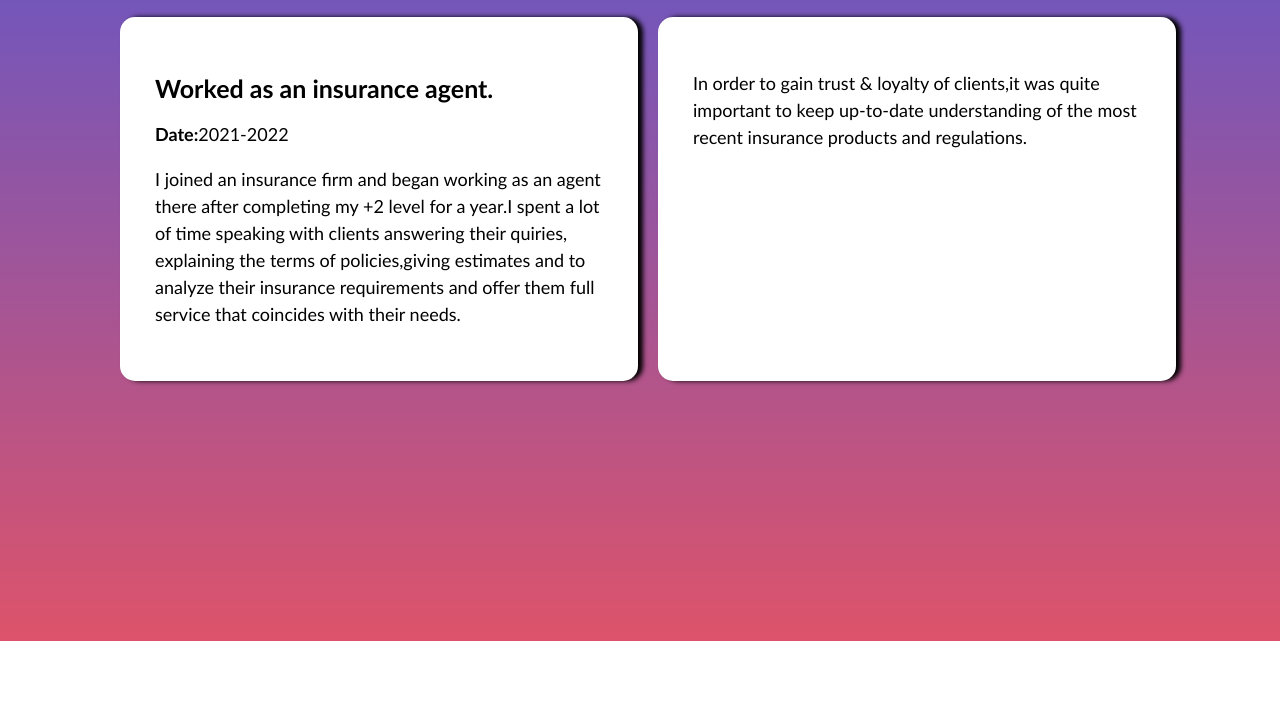
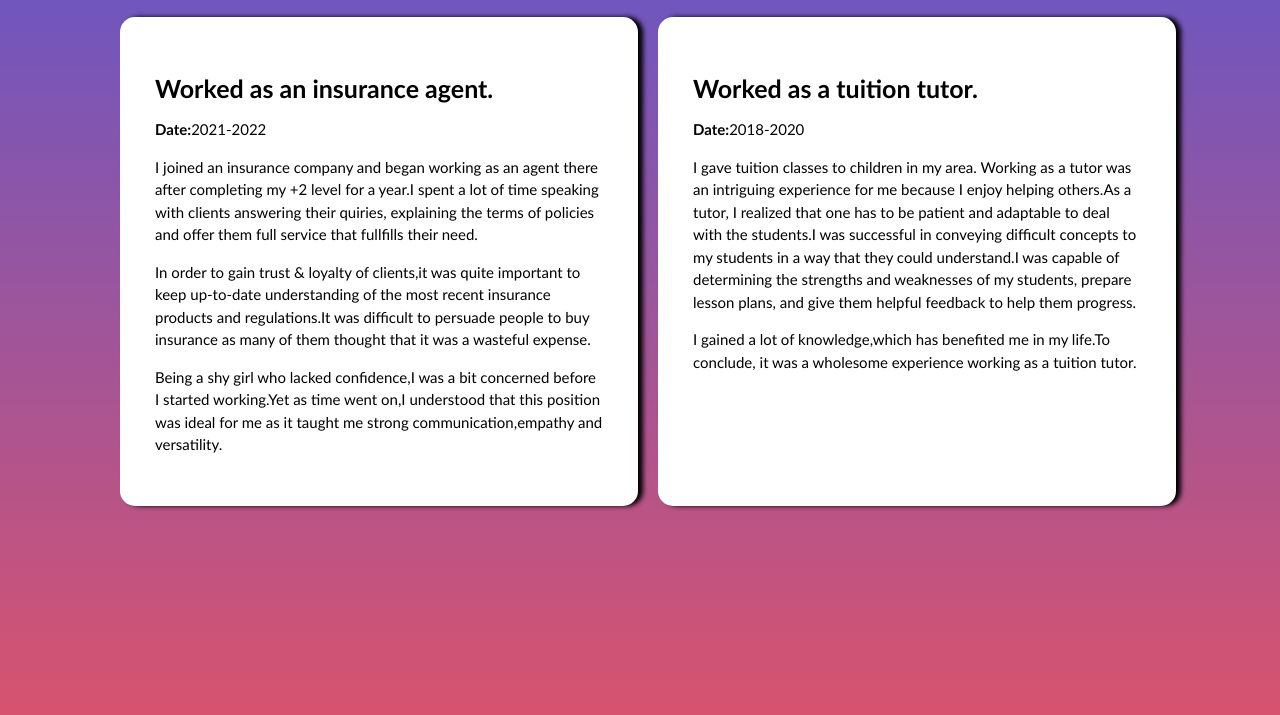
Before and after one commit to SnEhA-T7/CSY1018-Web-Development-Assignment-I-2023114-Sneha-Timalsena, a plain HTML site: page workexperience.html in a window 1280 px wide. Shown: the part 175-890 px from the top of the page. Before the commit the page ends 816 px from the top, so only its background shows below. Drawn offline with Linux system fonts and the light colour scheme.

Commit message:
Completed my work experience page

```diff
--- a/css/style.css
+++ b/css/style.css
@@ -1,6 +1,6 @@
 body{
     width:100%;
-    height:100vh;
+    height:115vh;
     background:linear-gradient(rgb(87, 87, 208),rgb(221, 83, 106));
 }
 
@@ -245,7 +245,7 @@ img{
 }
 
 .column p{
-    font-size:18px;
+    font-size:15px;
     line-height:1.5;
 }
 
--- a/workexperience.html
+++ b/workexperience.html
@@ -24,11 +24,17 @@
     <div class="column">
         <h2>Worked as an insurance agent.</h2>
         <p><b>Date:</b>2021-2022</p>
-        <p>I joined an insurance firm and began working as an agent there after completing my +2 level for a year.I spent a lot of time speaking with clients answering their quiries, explaining the terms of policies,giving estimates and to analyze their insurance requirements and offer them full service that coincides with their needs.</p>
-      </div>
+        <p>I joined an insurance company and began working as an agent there after completing my +2 level for a year.I spent a lot of time speaking with clients answering their quiries, explaining the terms of policies and offer them full service that fullfills their need.</p>
+        <p>In order to gain trust & loyalty of clients,it was quite important to keep up-to-date understanding of the most recent insurance products and regulations.It was difficult to persuade people to buy insurance as many of them thought that it was a wasteful expense.</p>
+        <p>Being a shy girl who lacked confidence,I was a bit concerned before I started working.Yet as time went on,I understood that this position was ideal for me as it taught me strong communication,empathy and versatility.</p>
+    </div>
         <div class="column">
-        <p>In order to gain trust & loyalty of clients,it was quite important to keep up-to-date understanding of the most recent insurance products and regulations.</p>
-        </div>
+        <h2>Worked as a tuition tutor.</h2>
+        <p><b>Date:</b>2018-2020</p>
+        <p>I gave tuition classes to children in my area. Working as a tutor was an intriguing experience for me because I enjoy helping others.As a tutor, I realized that one has to be patient and adaptable to deal with the students.I was successful in conveying difficult
+             concepts to my students in a way that they could understand.I was capable of determining the strengths and weaknesses of my students, prepare lesson plans, and give them helpful feedback to help them progress.</p>
+        <p>I gained a lot of knowledge,which has benefited me in my life.To conclude, it was a wholesome experience working as a tuition tutor.</p>
+            </div>
         </div>
 </div>
 </body>
```
Also changed, not shown: index.html (+2 -2 lines).
